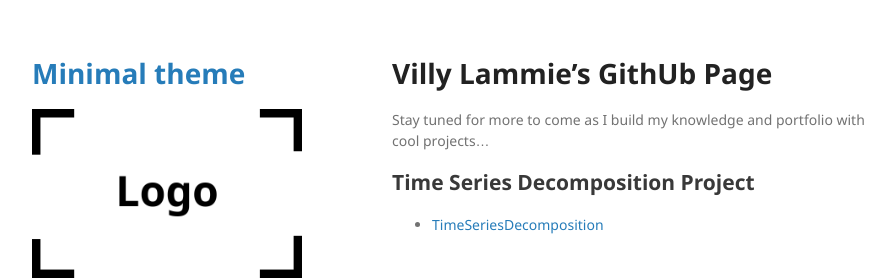
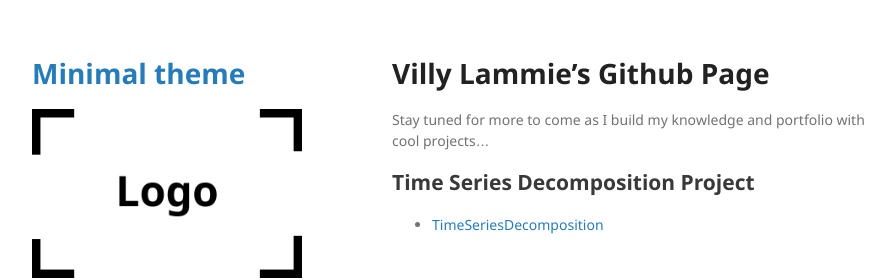
Before and after one commit to VillyLammie/villylammie.github.io, a Jekyll site: the page built from index.md, in a window 1280 px wide. Shown: the top 280 px of the page, without its empty margins (178-1073 px from the left). Built offline with Jekyll 4.4.1, drawn with Linux system fonts in a browser that asks for light colours; our own code applies the rules of GitHub Pages for plain Markdown files.

```diff
--- a/index.md
+++ b/index.md
@@ -3,7 +3,7 @@
 ---
 
 
-# Villy Lammie's GithUb Page
+# Villy Lammie's Github Page
 
 Stay tuned for more to come as I build my knowledge and portfolio with cool projects...
 
```
